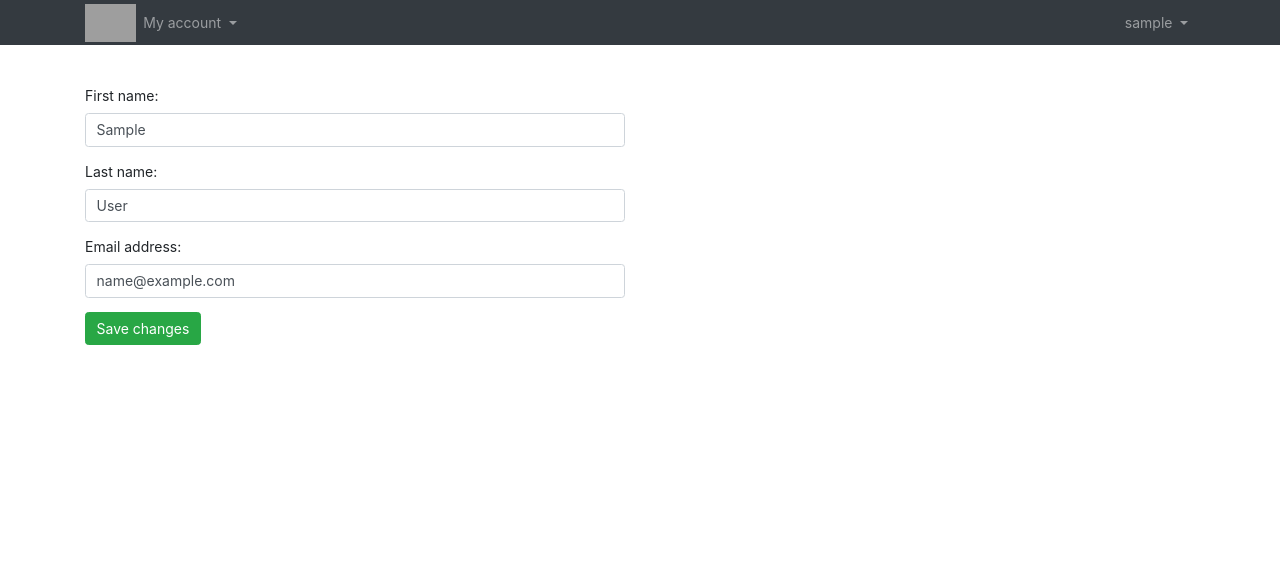
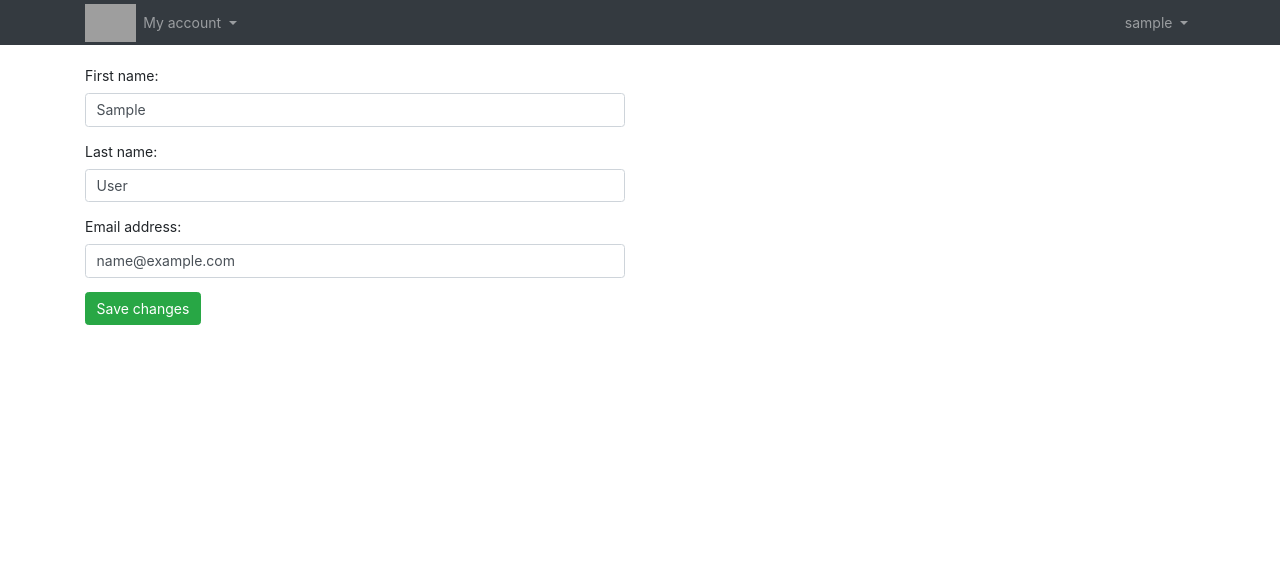
Before and after one commit to bvermeulen/Django_DPR, a Django app: page /settings/account/ in a window 1280 px wide. Shown: the top 585 px of the page. Run offline with Django 3.2, Linux system fonts and the light colour scheme; the visitor is signed in with stand-in values (Sample User, id 1); parts of the project's set-up code (start-up, migrations or seed data) failed here and were passed over; some libraries are stand-ins or nearby versions; some web fonts are replaced; grey boxes are pictures that could not be loaded.

Commit message:
tweak base.html

```diff
--- a/seismicreport/templates/base.html
+++ b/seismicreport/templates/base.html
@@ -65,7 +65,7 @@
     </div>
   </nav>
 
-  <div class="container" style="padding-top: 85px">
+  <div class="container" style="padding-top: 65px">
     {% block breadcrumb %}{% endblock %}
     {% block content %}{% endblock %}
     <div class="footer">
```
